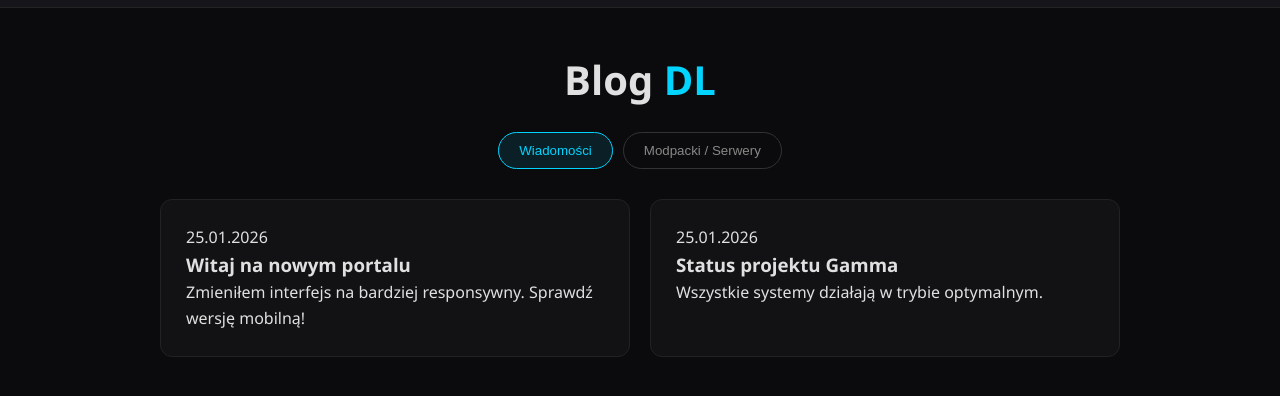
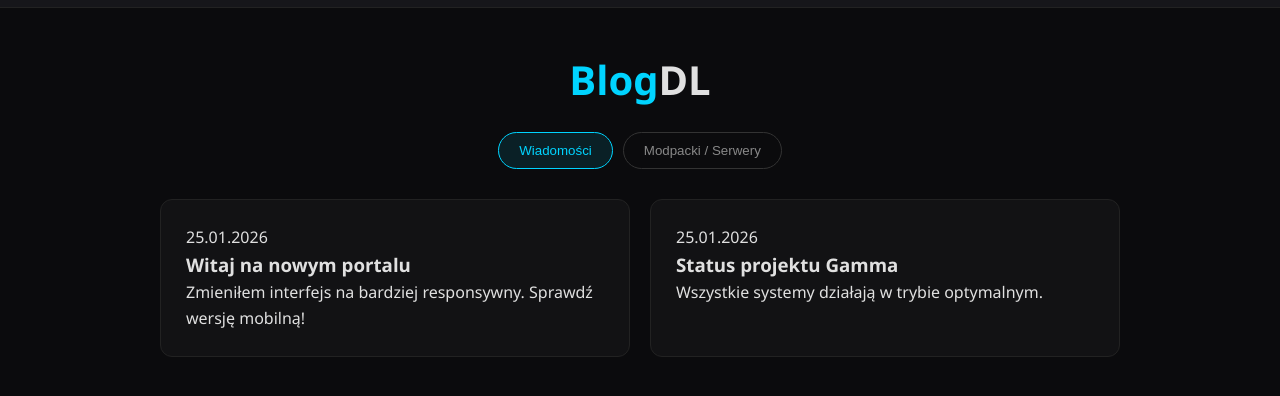
Before and after one commit to dlpagenet/dlpagenet.github.io, a plain HTML site: page index.html in a window 1280 px wide. Shown: the part 56-452 px from the top of the page. Drawn offline with Linux system fonts and the light colour scheme.

Commit message:
Update index.html

```diff
--- a/index.html
+++ b/index.html
@@ -19,7 +19,7 @@
 
     <main class="hero-section">
         <div class="hero-content">
-            <h1>Blog <span class="accent">DL</span></h1>
+            <h1><span class="accent">Blog</span>DL</h1>
 
             <div class="tabs-nav">
                 <button class="tab-btn active" onclick="openTab('blog')">Wiadomości</button>
```
